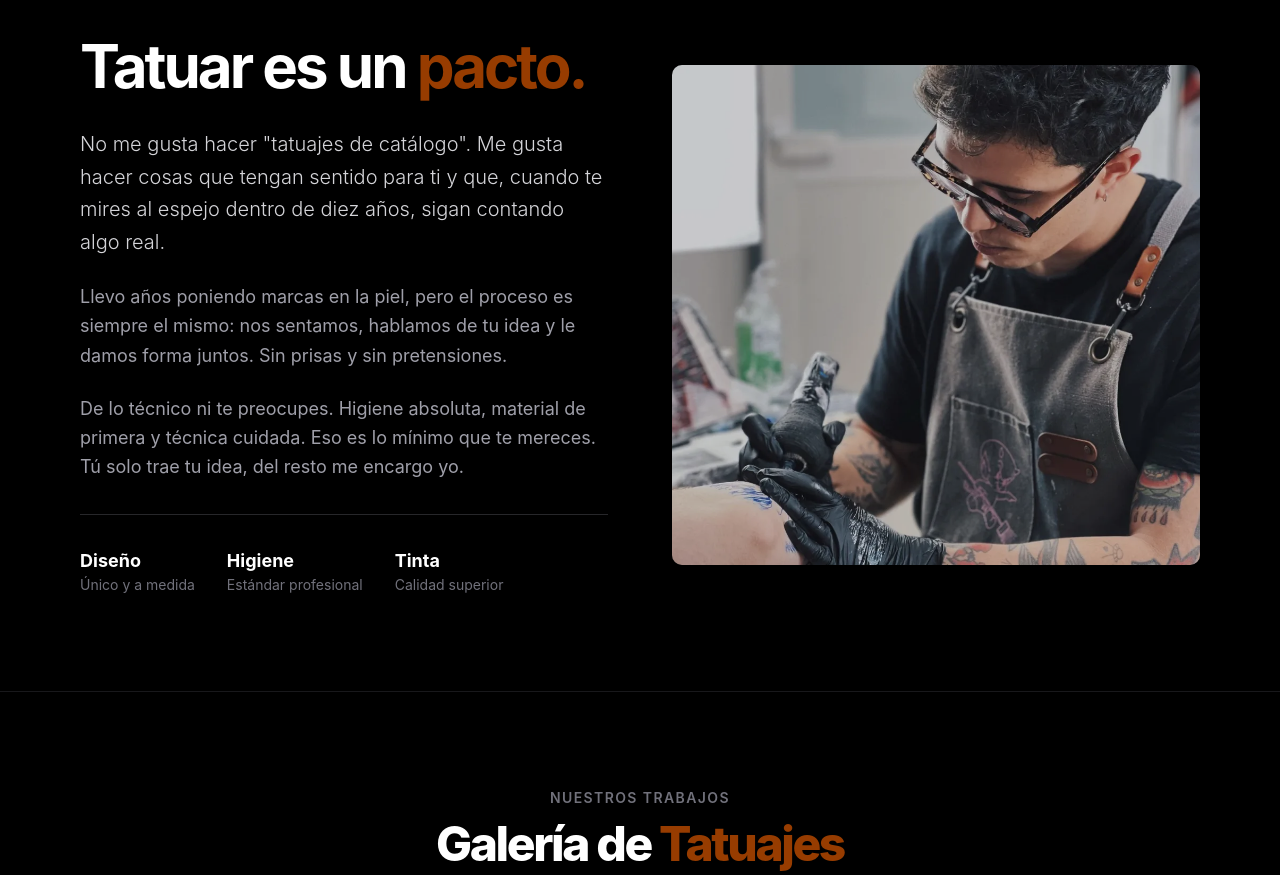
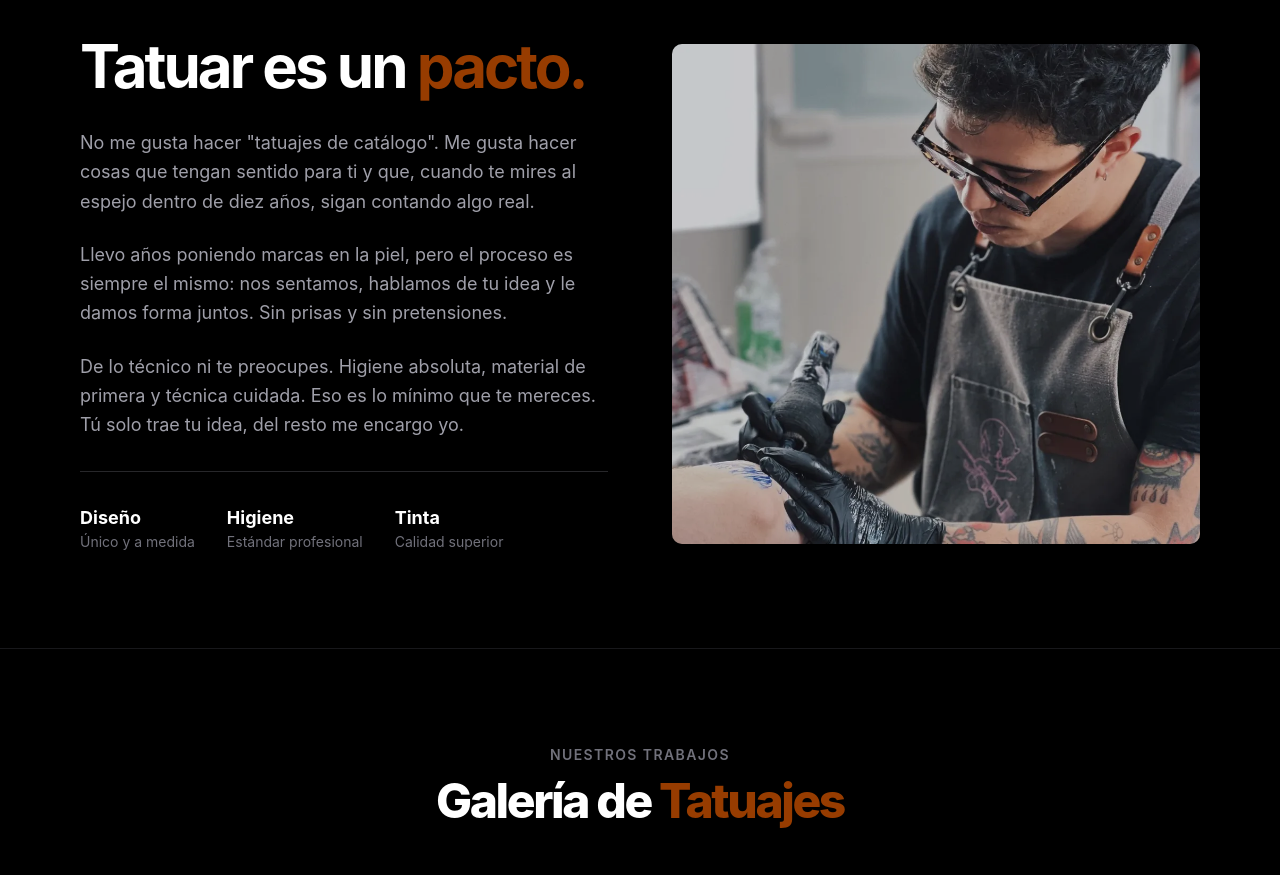
Before and after one commit to axie10/alcosteTattoo, a React (Vite) app: page / in a window 1280 px wide. Shown: the part 860-1735 px from the top of the page. Built offline with nearby package versions, Linux system fonts and the light colour scheme.

Commit message:
style: change style text about

```diff
--- a/src/components/About.tsx
+++ b/src/components/About.tsx
@@ -12,7 +12,7 @@ export default function About() {
                     </h2>
 
                     <div className="space-y-6 text-zinc-300">
-                        <p className="text-xl leading-relaxed font-light">
+                        <p className="text-lg leading-relaxed text-zinc-400">
                             No me gusta hacer "tatuajes de catálogo". Me gusta hacer cosas que tengan sentido para ti y que, cuando te mires al espejo dentro de diez años, sigan contando algo real.
                         </p>
                         <p className="text-lg leading-relaxed text-zinc-400">
```
